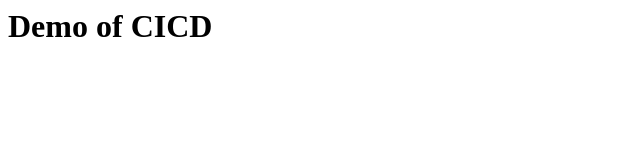
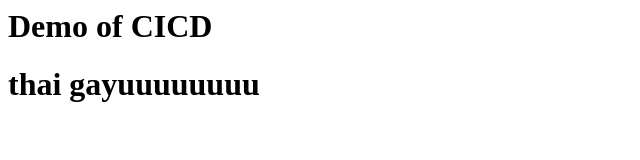
Before and after one commit to nikhil-074/DEMO-CICD, a plain HTML site: page index.html in a window 1280 px wide. Shown: the whole page, without its empty margins (0-640 px from the left). Drawn offline with Linux system fonts and the light colour scheme.

Commit message:
upadte in index file

```diff
--- a/index.html
+++ b/index.html
@@ -1 +1,2 @@
 <h1>Demo of CICD</h1>
+<h1>thai gayuuuuuuuu<h1>
```
